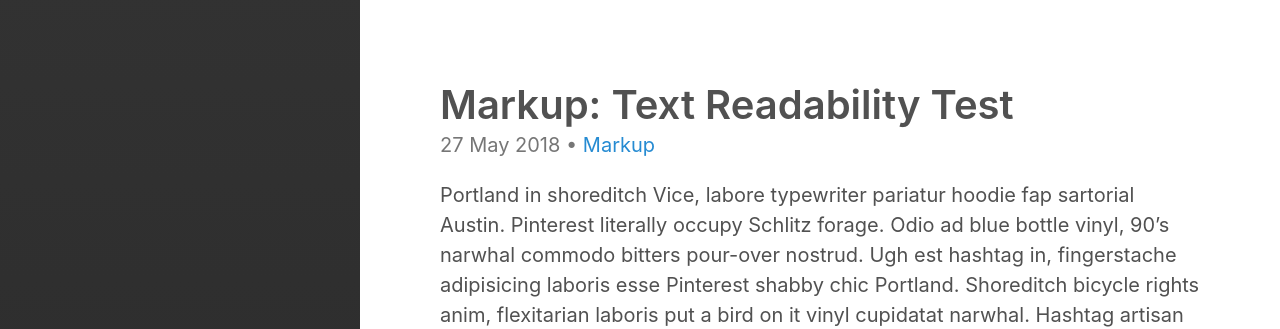
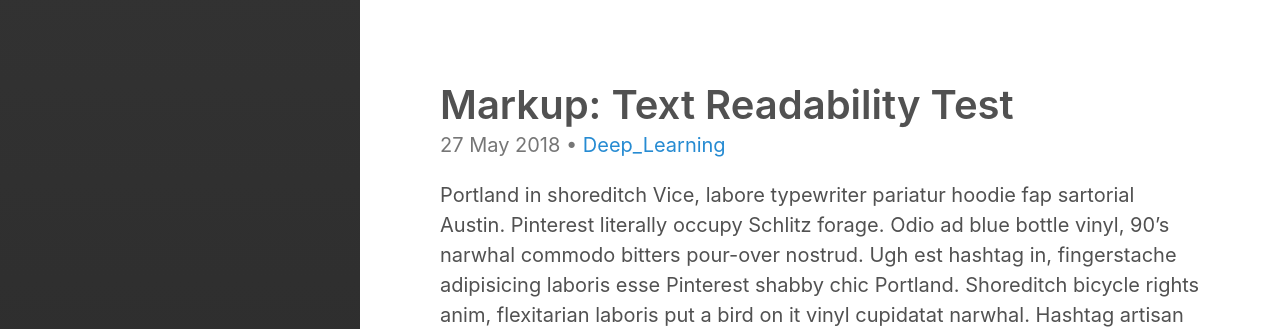
Before and after one commit to MyeongHaHwang/github.io, a Jekyll site: the page built from _posts/2018-05-27-DeepLearning-CNN.md, in a window 1280 px wide. Shown: the top 329 px of the page. Built offline with Jekyll 4.4.1, drawn with Linux system fonts in a browser that asks for light colours; some of the changed text lies outside the part shown.

Commit message:
Update 2018-05-27-DeepLearning-CNN.md

```diff
--- a/_posts/2018-05-27-DeepLearning-CNN.md
+++ b/_posts/2018-05-27-DeepLearning-CNN.md
@@ -3,11 +3,11 @@ layout: post
 title: "Markup: Text Readability Test"
 excerpt: "A large amount of sample text to test readability of a text heavy page."
 categories:
-  - Markup
+  - Deep_Learning
 tags:
-  - sample post
-  - readability
-  - test
+  - DeepLearning
+  - ConvolutionalNeuralNetwork
+  - CNN
 last_modified_at: 2012-01-29T12:26:59-05:00
 ---
 
```
